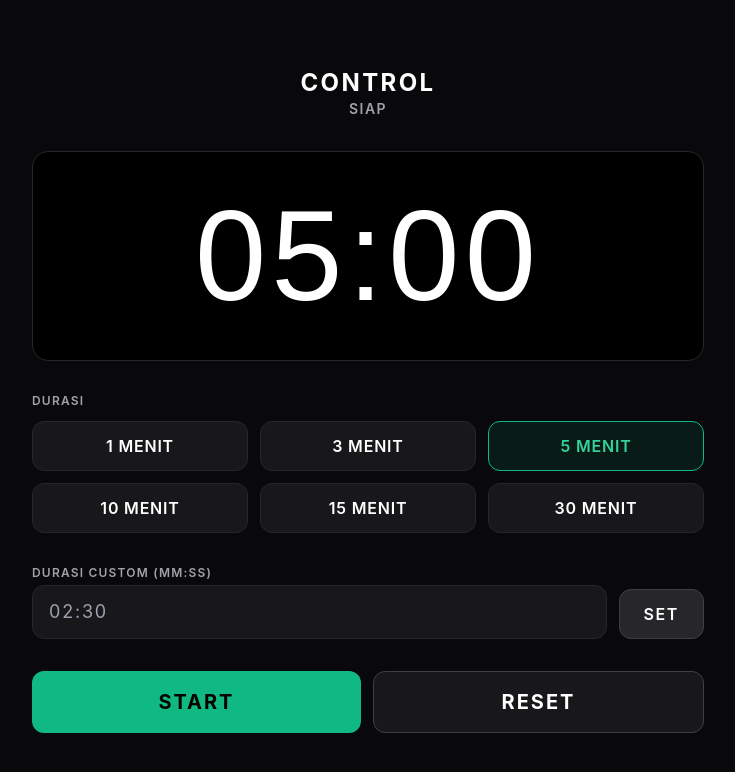
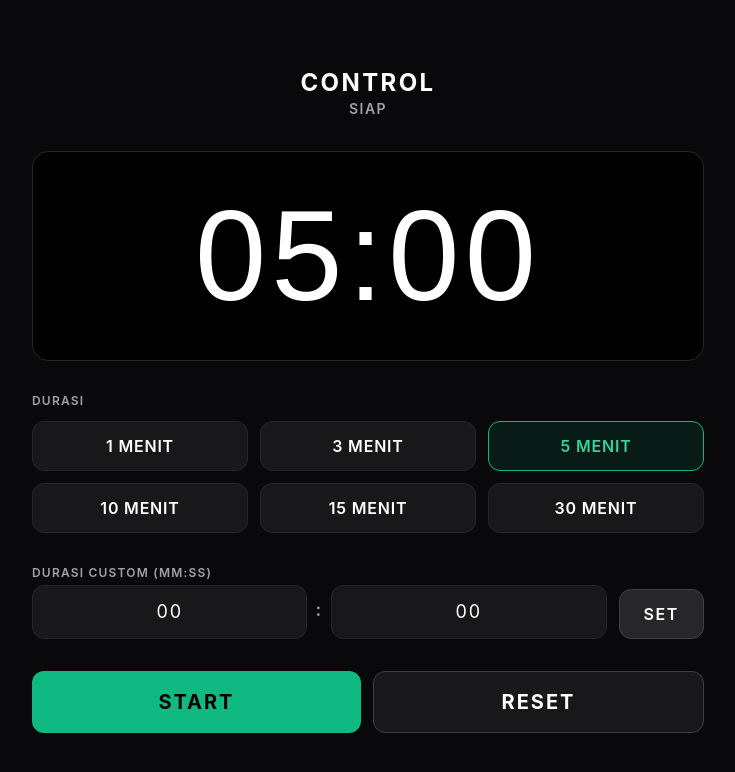
Before and after one commit to CallMeSon/countdown-matador, a Next.js app: page /control in a window 1280 px wide. Shown: the top 772 px of the page, without its empty margins (272-1007 px from the left). Built offline with nearby package versions, Linux system fonts and the light colour scheme.

Commit message:
feat: split custom duration into minutes/seconds fields

```diff
--- a/src/app/control/page.tsx
+++ b/src/app/control/page.tsx
@@ -14,17 +14,15 @@ const PRESET_LABELS: Record<number, string> = {
   1800: '30 MENIT',
 };
 
-/** "MM:SS" → detik; null jika invalid. */
-function parseMMSS(raw: string): number | null {
-  const m = raw.trim().match(/^(\d{1,3}):([0-5]\d)$/);
-  if (!m) return null;
-  const sec = Number(m[1]) * 60 + Number(m[2]);
-  return sec > 0 ? sec : null;
-}
+const sanitize = (raw: string, max: number): string =>
+  raw.replace(/\D/g, '').slice(0, max);
+
+const pad2 = (raw: string): string => raw.padStart(2, '0');
 
 export default function ControlPage() {
   const { state, displayTime, isOvertime } = useTimer();
-  const [custom, setCustom] = useState('');
+  const [minutes, setMinutes] = useState('00');
+  const [seconds, setSeconds] = useState('00');
 
   const statusLabel: Record<string, string> = {
     idle: 'SIAP',
@@ -85,23 +83,36 @@ export default function ControlPage() {
 
         {/* Custom duration */}
         <section className="flex items-end gap-3">
-          <label className="flex-1">
+          <div className="flex-1">
             <span className="mb-1 block text-xs font-semibold tracking-widest text-zinc-400">
               DURASI CUSTOM (MM:SS)
             </span>
-            <input
-              aria-label="DURASI CUSTOM"
-              value={custom}
-              onChange={(e) => setCustom(e.target.value)}
-              placeholder="02:30"
-              inputMode="numeric"
-              className="w-full rounded-xl border border-zinc-800 bg-zinc-900 px-4 py-3 text-lg tracking-widest focus:border-emerald-500 focus:outline-none"
-            />
-          </label>
+            <div className="flex items-center gap-2">
+              <input
+                data-testid="duration-minutes"
+                aria-label="MENIT"
+                value={minutes}
+                onChange={(e) => setMinutes(sanitize(e.target.value, 3))}
+                onBlur={() => setMinutes(pad2(minutes))}
+                inputMode="numeric"
+                className="w-full rounded-xl border border-zinc-800 bg-zinc-900 px-4 py-3 text-center text-lg tracking-widest focus:border-emerald-500 focus:outline-none"
+              />
+              <span className="pb-1 text-lg font-semibold tracking-widest text-zinc-400">:</span>
+              <input
+                data-testid="duration-seconds"
+                aria-label="DETIK"
+                value={seconds}
+                onChange={(e) => setSeconds(sanitize(e.target.value, 2))}
+                onBlur={() => setSeconds(pad2(seconds))}
+                inputMode="numeric"
+                className="w-full rounded-xl border border-zinc-800 bg-zinc-900 px-4 py-3 text-center text-lg tracking-widest focus:border-emerald-500 focus:outline-none"
+              />
+            </div>
+          </div>
           <button
             onClick={() => {
-              const sec = parseMMSS(custom);
-              if (sec !== null) timerStore.setDuration(sec);
+              const total = Number(minutes) * 60 + Number(seconds);
+              if (total > 0) timerStore.setDuration(total);
             }}
             className="rounded-xl border border-zinc-700 bg-zinc-800 px-6 py-3 font-semibold tracking-widest hover:bg-zinc-700"
           >
```
Also changed, not shown: 1 other file (tests, documents, lock files or other folders).
